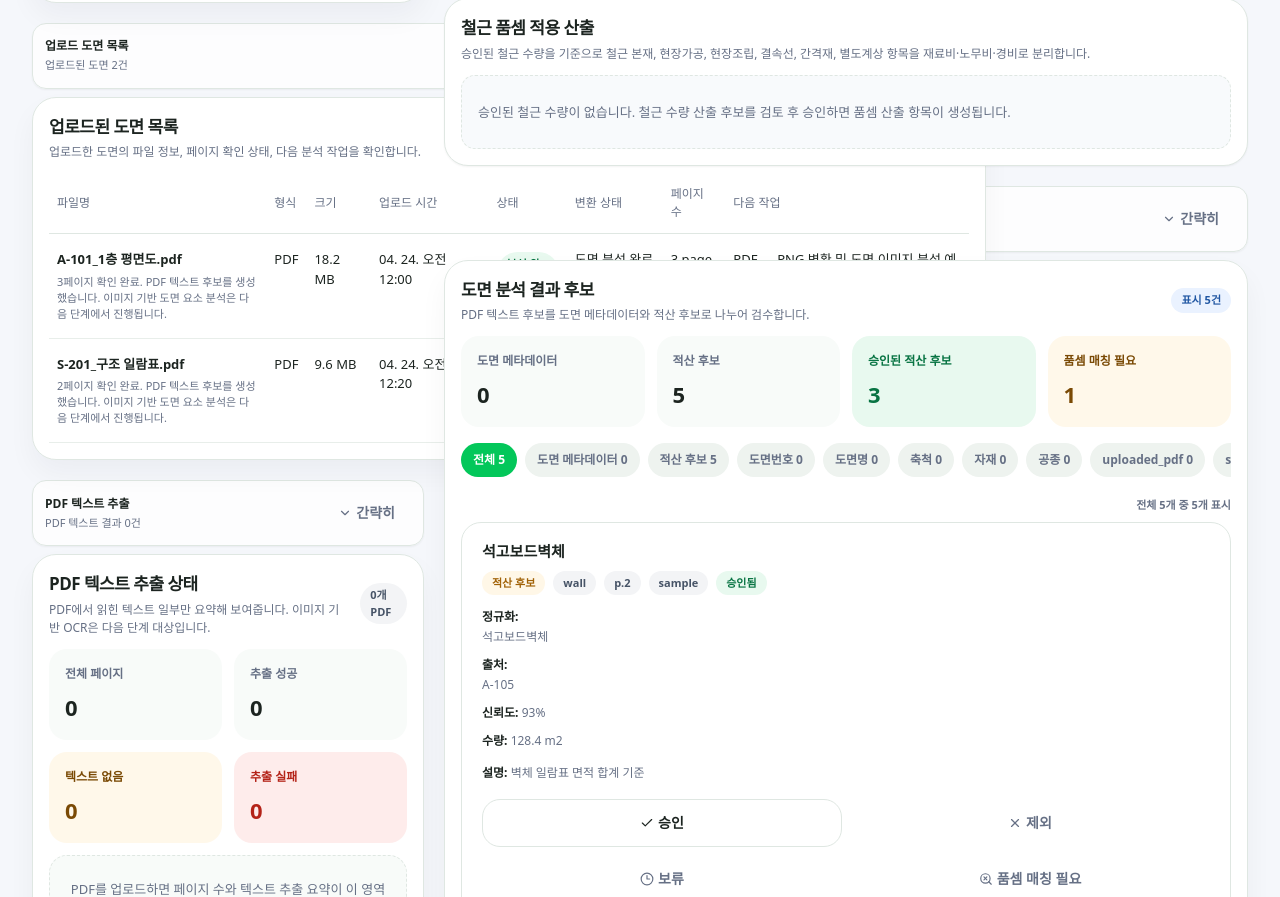
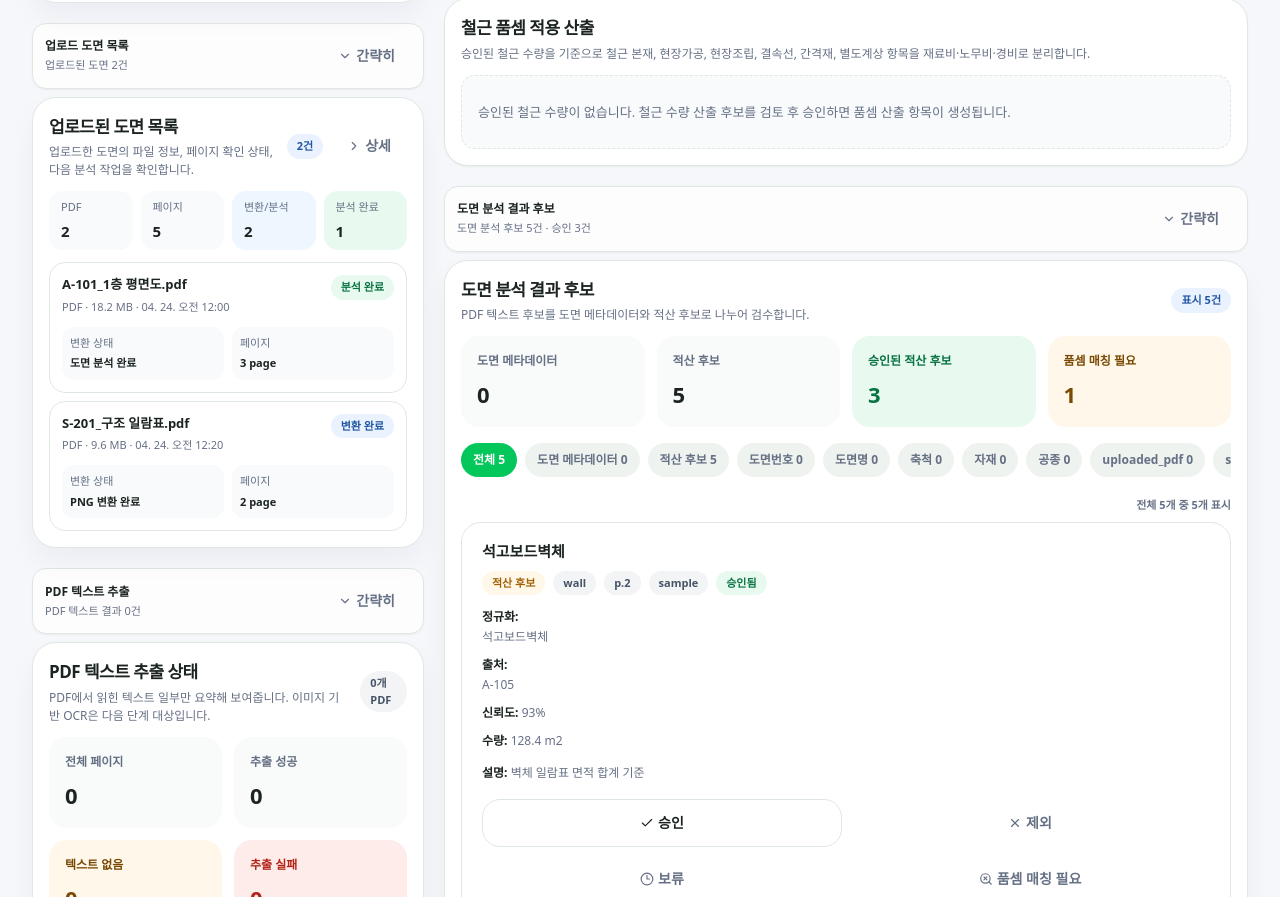
Before and after one commit to kaleb011/platform, a Next.js app: page /estimate in a window 1280 px wide. Shown: the part 1288-2185 px from the top of the page. Built offline with nearby package versions, Linux system fonts and the light colour scheme.

Commit message:
Update UploadedDrawingFilesTable.tsx

```diff
--- a/components/estimation/UploadedDrawingFilesTable.tsx
+++ b/components/estimation/UploadedDrawingFilesTable.tsx
@@ -1,6 +1,10 @@
 "use client";
 
+import { useMemo, useState } from "react";
+import { ChevronDown, ChevronRight } from "lucide-react";
+
 import { Badge } from "@/components/ui/badge";
+import { Button } from "@/components/ui/button";
 import { Card } from "@/components/ui/card";
 import { SectionHeading } from "@/components/ui/section-heading";
 import type { DrawingFileRecord, DrawingFileStatus } from "@/lib/estimation/types";
@@ -76,13 +80,48 @@ function getPageCountLabel(file: DrawingFileRecord): string {
   return "확인 예정";
 }
 
+function getSummary(drawingFiles: DrawingFileRecord[]) {
+  const pdfCount = drawingFiles.filter((file) => file.fileType === "pdf").length;
+  const analyzedCount = drawingFiles.filter((file) => file.status === "analyzed").length;
+  const convertedCount = drawingFiles.filter(
+    (file) => file.status === "converted" || file.status === "analyzed"
+  ).length;
+  const totalPages = drawingFiles.reduce(
+    (sum, file) => sum + (typeof file.pageCount === "number" ? file.pageCount : 0),
+    0
+  );
+
+  return { analyzedCount, convertedCount, pdfCount, totalPages };
+}
+
 export function UploadedDrawingFilesTable({ drawingFiles }: UploadedDrawingFilesTableProps) {
+  const [detailOpen, setDetailOpen] = useState(false);
+  const summary = useMemo(() => getSummary(drawingFiles), [drawingFiles]);
+  const visibleFiles = detailOpen ? drawingFiles : drawingFiles.slice(0, 2);
+  const ToggleIcon = detailOpen ? ChevronDown : ChevronRight;
+
   return (
-    <Card className="section-enter">
+    <Card className="section-enter min-w-0 overflow-hidden">
       <SectionHeading
         title="업로드된 도면 목록"
         description="업로드한 도면의 파일 정보, 페이지 확인 상태, 다음 분석 작업을 확인합니다."
-        action={<Badge tone="blue">{drawingFiles.length}건</Badge>}
+        action={
+          <div className="flex shrink-0 flex-wrap items-center justify-end gap-2">
+            <Badge tone="blue">{drawingFiles.length}건</Badge>
+            {drawingFiles.length > 0 ? (
+              <Button
+                aria-expanded={detailOpen}
+                className="min-h-[32px] rounded-[11px] px-2 text-[11px]"
+                onClick={() => setDetailOpen((current) => !current)}
+                type="button"
+                variant="ghost"
+              >
+                <ToggleIcon className="mr-1 h-3.5 w-3.5" />
+                {detailOpen ? "간략히" : "상세"}
+              </Button>
+            ) : null}
+          </div>
+        }
       />
 
       {drawingFiles.length === 0 ? (
@@ -90,58 +129,85 @@ export function UploadedDrawingFilesTable({ drawingFiles }: UploadedDrawingFiles
           아직 업로드된 도면이 없습니다. PDF, PNG, JPG 도면을 선택하면 이 목록에 표시됩니다.
         </div>
       ) : (
-        <div className="overflow-x-auto">
-          <table className="min-w-[920px] text-left">
-            <thead>
-              <tr className="border-b border-border text-[12px] text-slate">
-                <th className="px-2 py-3 font-medium">파일명</th>
-                <th className="px-2 py-3 font-medium">형식</th>
-                <th className="px-2 py-3 font-medium">크기</th>
-                <th className="px-2 py-3 font-medium">업로드 시간</th>
-                <th className="px-2 py-3 font-medium">상태</th>
-                <th className="px-2 py-3 font-medium">변환 상태</th>
-                <th className="px-2 py-3 font-medium">페이지 수</th>
-                <th className="px-2 py-3 font-medium">다음 작업</th>
-              </tr>
-            </thead>
-            <tbody>
-              {drawingFiles.map((file) => (
-                <tr key={file.id} className="border-b border-border/70 align-top">
-                  <td className="max-w-[220px] px-2 py-4 text-[13px] font-semibold text-foreground">
-                    <span className="block truncate">{file.fileName}</span>
+        <div className="grid min-w-0 gap-3">
+          <div className="grid grid-cols-2 gap-2 text-[11px] lg:grid-cols-4">
+            <div className="rounded-[14px] bg-[#f8fafc] px-3 py-2">
+              <p className="font-medium text-slate">PDF</p>
+              <p className="mt-1 text-[15px] font-bold text-foreground">{summary.pdfCount}</p>
+            </div>
+            <div className="rounded-[14px] bg-[#f8fafc] px-3 py-2">
+              <p className="font-medium text-slate">페이지</p>
+              <p className="mt-1 text-[15px] font-bold text-foreground">{summary.totalPages}</p>
+            </div>
+            <div className="rounded-[14px] bg-[#eef6ff] px-3 py-2">
+              <p className="font-medium text-slate">변환/분석</p>
+              <p className="mt-1 text-[15px] font-bold text-foreground">{summary.convertedCount}</p>
+            </div>
+            <div className="rounded-[14px] bg-[#e8f9ef] px-3 py-2">
+              <p className="font-medium text-slate">분석 완료</p>
+              <p className="mt-1 text-[15px] font-bold text-foreground">{summary.analyzedCount}</p>
+            </div>
+          </div>
+
+          <div className="grid min-w-0 gap-2">
+            {visibleFiles.map((file) => (
+              <article
+                className="min-w-0 rounded-[16px] border border-border bg-white px-3 py-3"
+                key={file.id}
+              >
+                <div className="flex min-w-0 items-start justify-between gap-2">
+                  <div className="min-w-0">
+                    <p className="truncate text-[13px] font-bold text-foreground">
+                      {file.fileName}
+                    </p>
+                    <p className="mt-1 text-[11px] leading-4 text-slate">
+                      {file.fileType.toUpperCase()} · {file.fileSizeLabel} ·{" "}
+                      {formatUploadedAt(file.uploadedAt)}
+                    </p>
+                  </div>
+                  <Badge tone={statusToneMap[file.status]}>{statusLabelMap[file.status]}</Badge>
+                </div>
+
+                <div className="mt-3 grid grid-cols-2 gap-2 text-[11px] text-slate">
+                  <div className="min-w-0 rounded-[12px] bg-[#f8fafc] px-2 py-2">
+                    <p className="font-medium">변환 상태</p>
+                    <p className="mt-1 break-words font-semibold text-foreground">
+                      {file.conversionStatus}
+                    </p>
+                  </div>
+                  <div className="min-w-0 rounded-[12px] bg-[#f8fafc] px-2 py-2">
+                    <p className="font-medium">페이지</p>
+                    <p className="mt-1 font-semibold text-foreground">{getPageCountLabel(file)}</p>
+                  </div>
+                </div>
+
+                {detailOpen ? (
+                  <div className="mt-3 grid gap-2 text-[11px] leading-4 text-slate">
                     {getUserMessage(file) ? (
-                      <span className="mt-1 block text-[11px] font-normal leading-4 text-slate">
+                      <p className="rounded-[12px] bg-[#f8fbf9] px-3 py-2">
                         {getUserMessage(file)}
-                      </span>
+                      </p>
                     ) : null}
+                    <p className="rounded-[12px] bg-[#f8fafc] px-3 py-2">
+                      다음 작업: {getNextAction(file)}
+                    </p>
                     {file.debugMessage ? (
-                      <details className="mt-2 text-[11px] font-normal leading-4 text-[#7a4a05]">
+                      <details className="rounded-[12px] bg-[#fff8ea] px-3 py-2 text-[#7a4a05]">
                         <summary className="cursor-pointer font-semibold">상세 로그 보기</summary>
                         <p className="mt-1 break-words">처리 로그: {file.debugMessage}</p>
                       </details>
                     ) : null}
-                  </td>
-                  <td className="px-2 py-4 text-[13px] uppercase text-foreground">
-                    {file.fileType}
-                  </td>
-                  <td className="px-2 py-4 text-[13px] text-foreground">{file.fileSizeLabel}</td>
-                  <td className="px-2 py-4 text-[13px] text-foreground">
-                    {formatUploadedAt(file.uploadedAt)}
-                  </td>
-                  <td className="px-2 py-4">
-                    <Badge tone={statusToneMap[file.status]}>{statusLabelMap[file.status]}</Badge>
-                  </td>
-                  <td className="px-2 py-4 text-[13px] text-foreground">
-                    {file.conversionStatus}
-                  </td>
-                  <td className="px-2 py-4 text-[13px] text-foreground">
-                    {getPageCountLabel(file)}
-                  </td>
-                  <td className="px-2 py-4 text-[13px] text-foreground">{getNextAction(file)}</td>
-                </tr>
-              ))}
-            </tbody>
-          </table>
+                  </div>
+                ) : null}
+              </article>
+            ))}
+          </div>
+
+          {!detailOpen && drawingFiles.length > visibleFiles.length ? (
+            <p className="rounded-[14px] border border-dashed border-border bg-[#f8fafc] px-3 py-2 text-[11px] leading-4 text-slate">
+              나머지 {drawingFiles.length - visibleFiles.length}건은 상세 보기에서 확인할 수 있습니다.
+            </p>
+          ) : null}
         </div>
       )}
     </Card>
```
